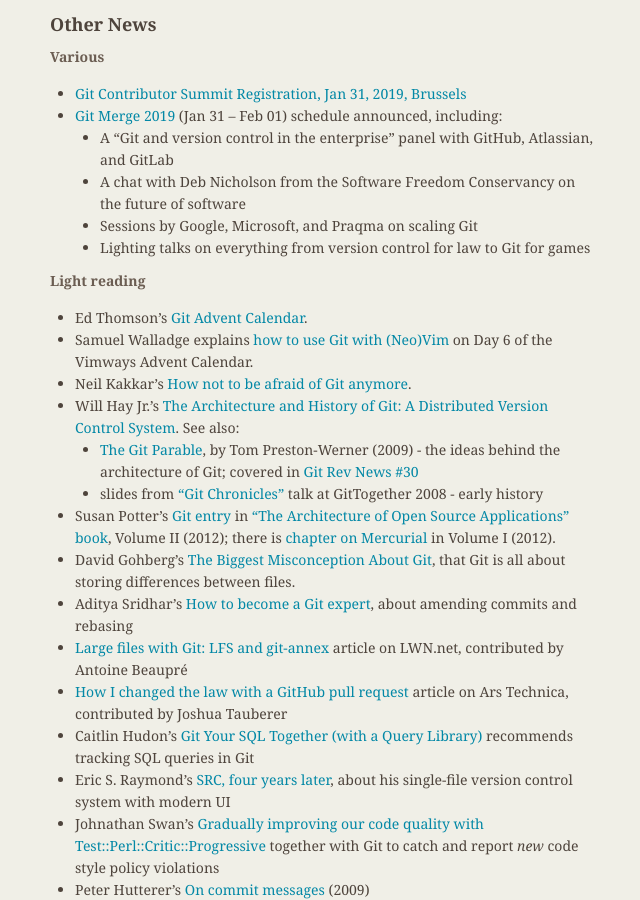
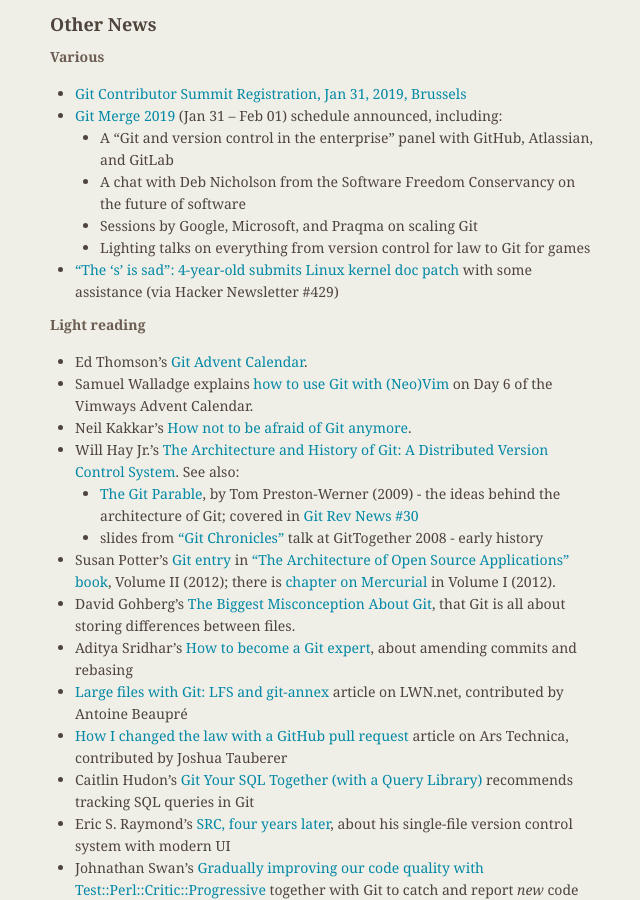
Before and after one commit to git/git.github.io, a Jekyll site: the page built from rev_news/drafts/edition-46.md, in a window 1280 px wide and 900 px high, scrolled down 1692 px. Shown: the whole window, without its empty margins (484-1124 px from the left). Built offline with Jekyll 4.4.1, drawn with Linux system fonts in a browser that asks for light colours.

Commit message:
rn-46: doc patch submitted by 4 year old (with help) to Linux kernel

```diff
--- a/rev_news/drafts/edition-46.md
+++ b/rev_news/drafts/edition-46.md
@@ -131,6 +131,8 @@
   * A chat with Deb Nicholson from the Software Freedom Conservancy on the future of software
   * Sessions by Google, Microsoft, and Praqma on scaling Git
   * Lighting talks on everything from version control for law to Git for games
+* [“The 's' is sad”: 4-year-old submits Linux kernel doc patch](https://git.kernel.org/pub/scm/linux/kernel/git/torvalds/linux.git/commit/?id=690b0543a813b0ecfc51b0374c0ce6c8275435f0) with some assistance (via Hacker Newsletter #429)
+
 
 __Light reading__
 
```
